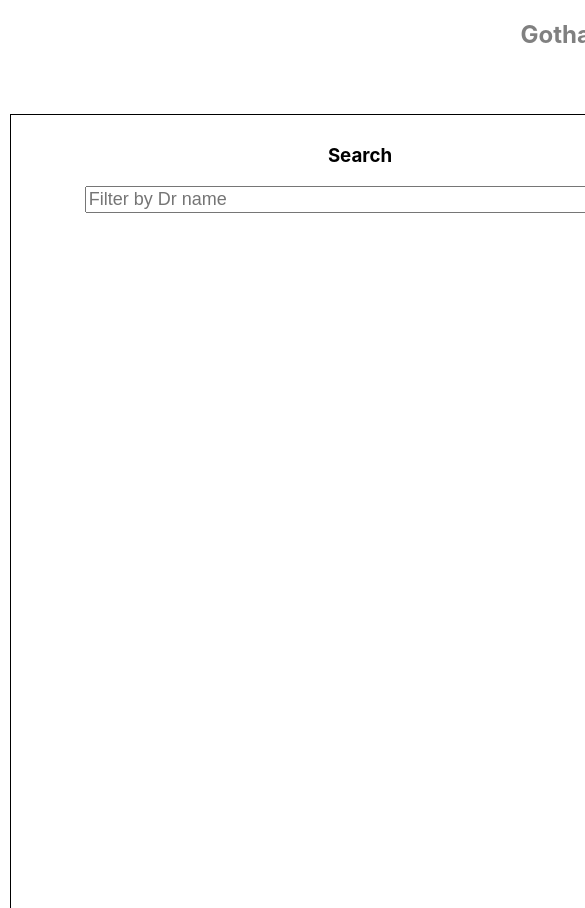
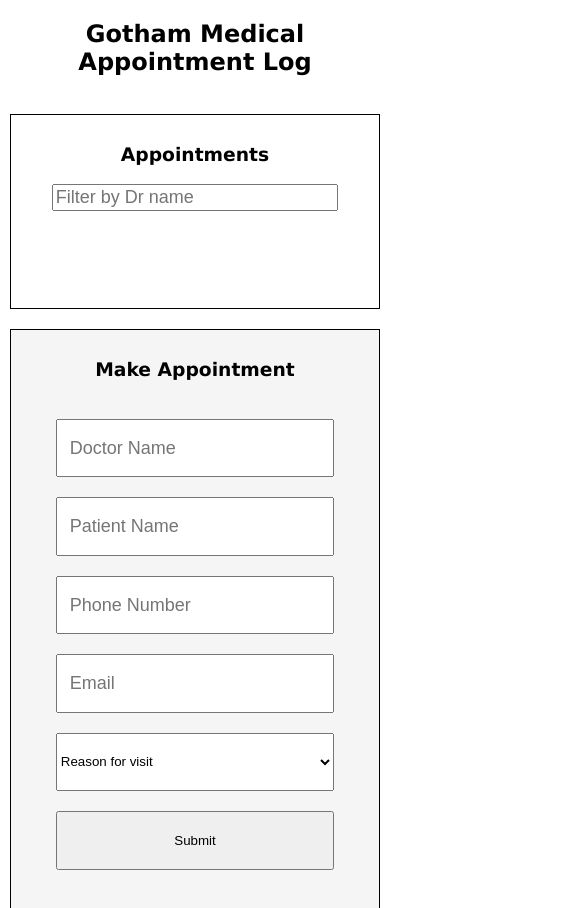
Before and after one commit to ojones311/cedar-takehome, a React (Create React App) app in the folder client/: page / in a window 390 px wide. Shown: the top 908 px of the page, 585 px wide, since content can reach past the window. Built offline with nearby package versions, Linux system fonts and the light colour scheme.

Commit message:
minor changes and some responsiveness

```diff
--- a/client/src/App.css
+++ b/client/src/App.css
@@ -1,13 +1,16 @@
 .App {
   text-align: center;
   height: 100vh;
-  width: 1440px;
+  /* width: 1440px; */
+  font-family: 'Lucida Sans', 'Lucida Sans Regular', 'Lucida Grande', 'Lucida Sans Unicode', Geneva, Verdana, sans-serif;
 }
 
 
 .header {
   height: 10%;
-  color: grey;
+  color: black;
+  width: 30%;
+  margin: 0 auto;
 }
 
 
@@ -16,3 +19,26 @@
   height: 100%;
   grid-template-columns: 1fr 1fr;
 }
+
+@media (max-width: 1232px){
+  .app-body {
+      grid-template-columns: repeat(1, 1fr);
+      /* width: 50%; */
+  }
+  .header{
+    width: 100%;
+  }
+}
+
+@media (max-width: 950px){
+  .app-body {
+      grid-template-columns: repeat(1, 1fr);
+      /* width: 50% */
+  }
+}
+
+@media (max-width: 630px){
+  .app-body {
+      grid-template-columns: repeat(1, 1fr);
+  }
+}
--- a/client/src/Components/AppointmentCard.jsx
+++ b/client/src/Components/AppointmentCard.jsx
@@ -61,8 +61,10 @@ const AppointmentCard = ({setAppointments, appointments, id, doctorName, patient
             <button onClick={() => deleteAppointmentCard(id)}>Delete</button>
 
             {allowEdit &&
-            <form onSubmit={handleEditSubmission}>
+            <form id='edit-appt' onSubmit={handleEditSubmission}>
                 <input
+                    type='text'
+                    id='docname'
                     name={'edit-docname'}
                     placeholder={'doctorName'}
                     value={newDoctorName}
--- a/client/src/Components/Dashboard.jsx
+++ b/client/src/Components/Dashboard.jsx
@@ -24,7 +24,7 @@ const Dashboard = ({appointments, setAppointments}) => {
     },[searchTerm])
     return (
         <div className='main-body'>
-            <h3>Search</h3>
+            <h3>Appointments</h3>
             <SearchFilter onChange={filterAppointments} searchTerm={searchTerm} setSearchTerm={setSearchTerm}/>
             <div className='appointments'>
                 {
--- a/client/src/Styles/AppointmentCard.css
+++ b/client/src/Styles/AppointmentCard.css
@@ -3,9 +3,18 @@
     margin: 0 auto;
     border: 2px black;
     background-color: #f5f5f5;
-    border-radius: 3%;
+    border-radius: 5%;
 }
 
 .appt-card:hover{
-    border: 1px dotted
+    border: 3px;
 }
+
+#edit-appt {
+    display: grid;
+    grid-template-columns: 1fr;
+    grid-template-rows: repeat(4, 1fr);
+    font-size: inherit;
+}
+
+/* #input */
--- a/client/src/Styles/AppointmentForm.css
+++ b/client/src/Styles/AppointmentForm.css
@@ -8,7 +8,6 @@
 #appt-form {
     display: grid;
     margin: 0 auto;
-    height: 80%;
     width: 80%;
     grid-template-rows: repeat(7,1fr);
     grid-gap: 20px;
```
Also changed, not shown: client/src/Styles/Dashboard.css (line endings or trailing spaces).
